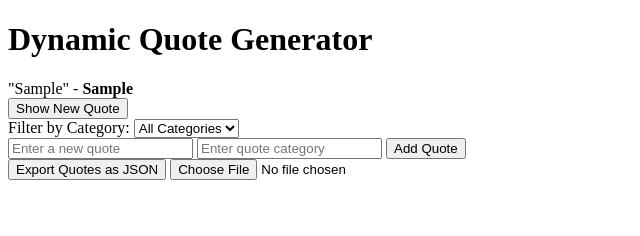
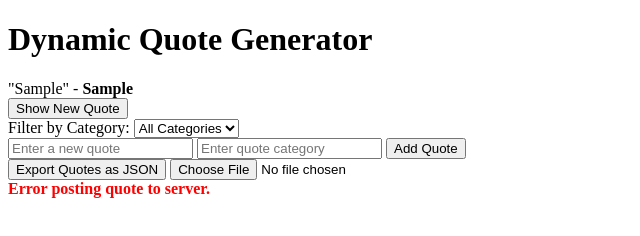
Before and after one commit to okiblessing/alx_fe_javascript, a plain HTML site: page dom-manipulation/index.html in a window 1280 px wide. Both pictures are taken after typing "Sample", "Sample" into the empty fields and a click on the button "Add Quote". Shown: the whole page, without its empty margins (0-640 px from the left). Drawn offline with Linux system fonts and the light colour scheme; no server answers.

Commit message:
added new changes

```diff
--- a/dom-manipulation/index.html
+++ b/dom-manipulation/index.html
@@ -26,7 +26,8 @@
     <button id="exportQuotes">Export Quotes as JSON</button>
     <input type="file" id="importFile" accept=".json" onchange="importFromJsonFile(event)" />
 
-    <div id="notification" style="color: red;"></div>
+    <div id="notification" style="color: red; font-weight: bold;"></div>
+
 
 
     <script src="script.js"></script>
--- a/dom-manipulation/script.js
+++ b/dom-manipulation/script.js
@@ -30,6 +30,7 @@ async function fetchQuotesFromServer() {
         handleQuotesFromServer(formattedQuotes);
     } catch (error) {
         console.error('Error fetching quotes from server:', error);
+        notifyUser('Error fetching quotes from server.');
     }
 }
 
@@ -56,6 +57,8 @@ function handleQuotesFromServer(serverQuotes) {
     }
     if (updatedQuotes.length > 0) {
         notifyUser(`${updatedQuotes.length} quotes updated from server!`);
+    } else {
+        notifyUser('Quotes synced with server!');
     }
 
     saveQuotes();
@@ -66,7 +69,7 @@ function handleQuotesFromServer(serverQuotes) {
 function notifyUser(message) {
     const notification = document.getElementById('notification');
     notification.innerText = message;
-    setTimeout(() => notification.innerText = '', 3000); // Clear after 3 seconds
+    setTimeout(() => notification.innerText = '', 5000); // Clear after 5 seconds
 }
 
 // Populate categories dynamically
@@ -156,6 +159,7 @@ async function postQuoteToServer(quote) {
         console.log('Quote posted successfully:', serverResponse);
     } catch (error) {
         console.error('Error posting quote to server:', error);
+        notifyUser('Error posting quote to server.');
     }
 }
 
```
